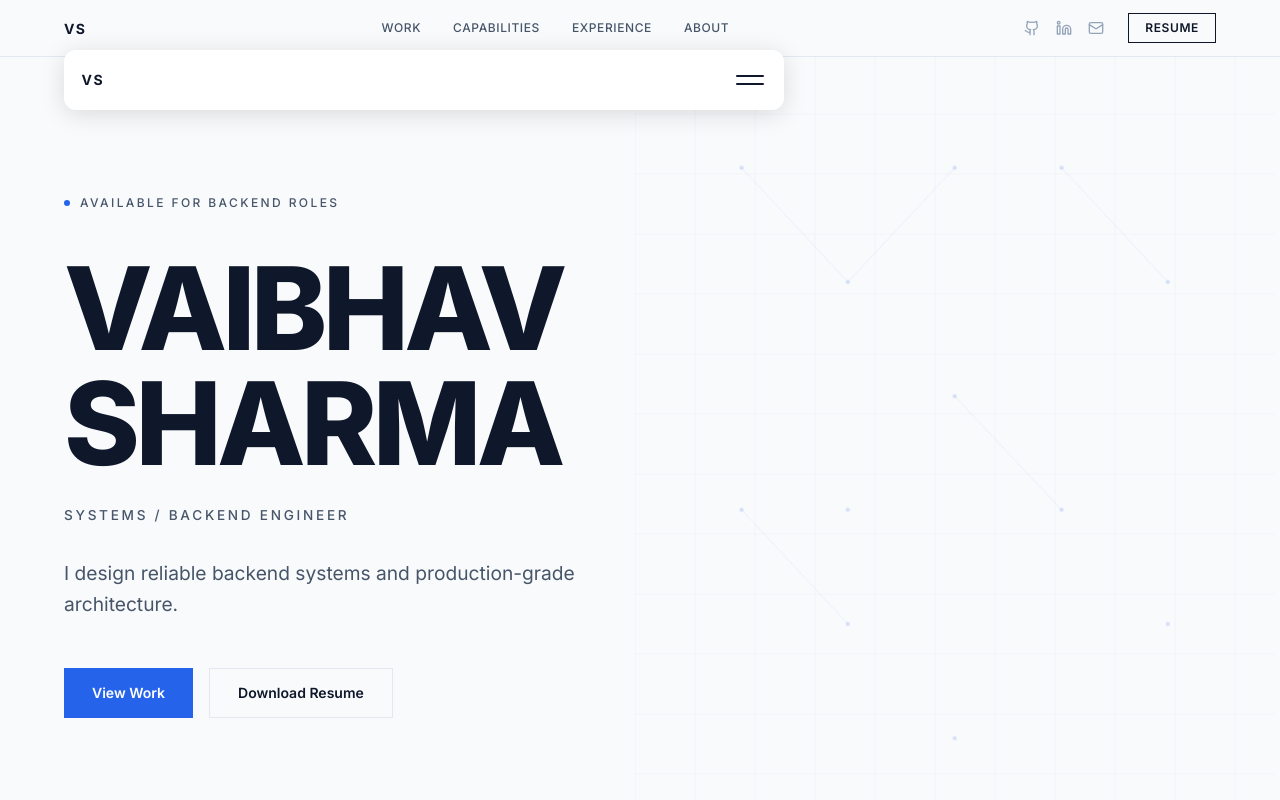
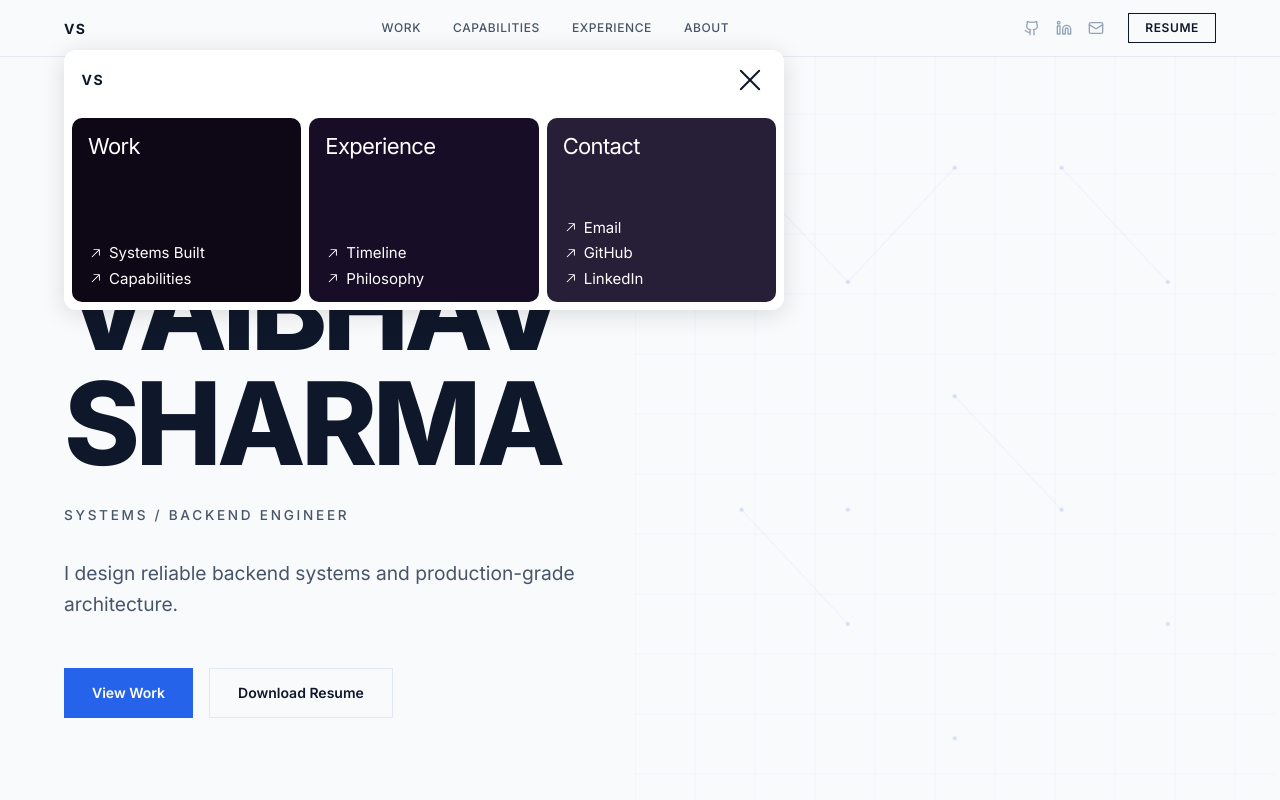
Before and after one commit to sharmavaibhav31/sharmavaibhav31, a React (Vite) app: page / in a window 1280 px wide. Both pictures are taken after a click on the button "VS". Shown: the top 800 px of the page. Built offline with nearby package versions, Linux system fonts and the light colour scheme.

Commit message:
Updated contact card

```diff
--- a/src/components/layout/Header.tsx
+++ b/src/components/layout/Header.tsx
@@ -92,6 +92,7 @@ export const Header: React.FC = () => {
                                 baseColor="#FFFFFF"
                                 menuColor="#0F172A"
                                 ease="circ.out"
+                                autoOpen
                                 onClose={() => setCardNavOpen(false)}
                             />
                         </div>
--- a/src/components/ui/CardNav.tsx
+++ b/src/components/ui/CardNav.tsx
@@ -16,6 +16,7 @@ export type CardNavItem = {
 };
 
 export interface CardNavProps {
+    autoOpen?: boolean;
     logoContent: React.ReactNode;
     items: CardNavItem[];
     className?: string;
@@ -37,6 +38,7 @@ const CardNav: React.FC<CardNavProps> = ({
     buttonBgColor,
     buttonTextColor,
     onClose,
+    autoOpen = false,
 }) => {
     const [isHamburgerOpen, setIsHamburgerOpen] = useState(false);
     const [isExpanded, setIsExpanded] = useState(false);
@@ -100,6 +102,11 @@ const CardNav: React.FC<CardNavProps> = ({
     useLayoutEffect(() => {
         const tl = createTimeline();
         tlRef.current = tl;
+        if (autoOpen && tl) {
+            setIsHamburgerOpen(true);
+            setIsExpanded(true);
+            tl.play(0);
+        }
         return () => {
             tl?.kill();
             tlRef.current = null;
```
